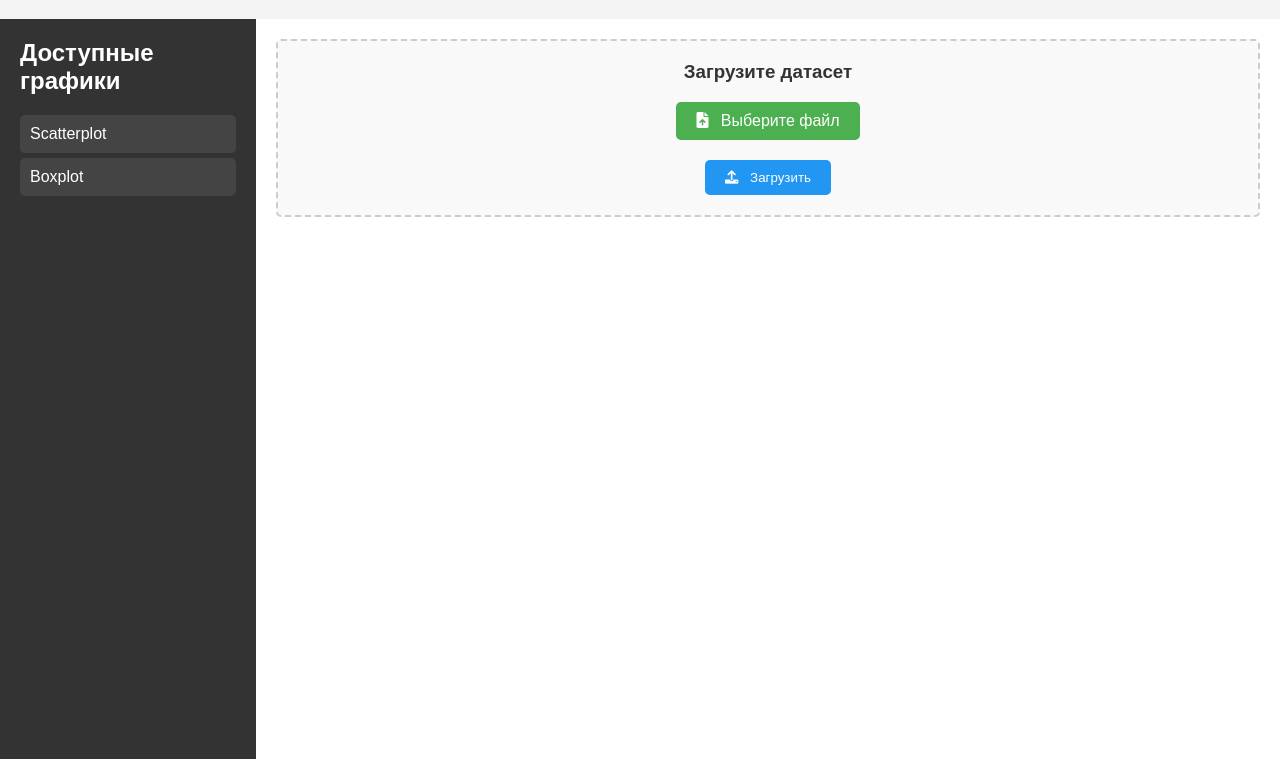
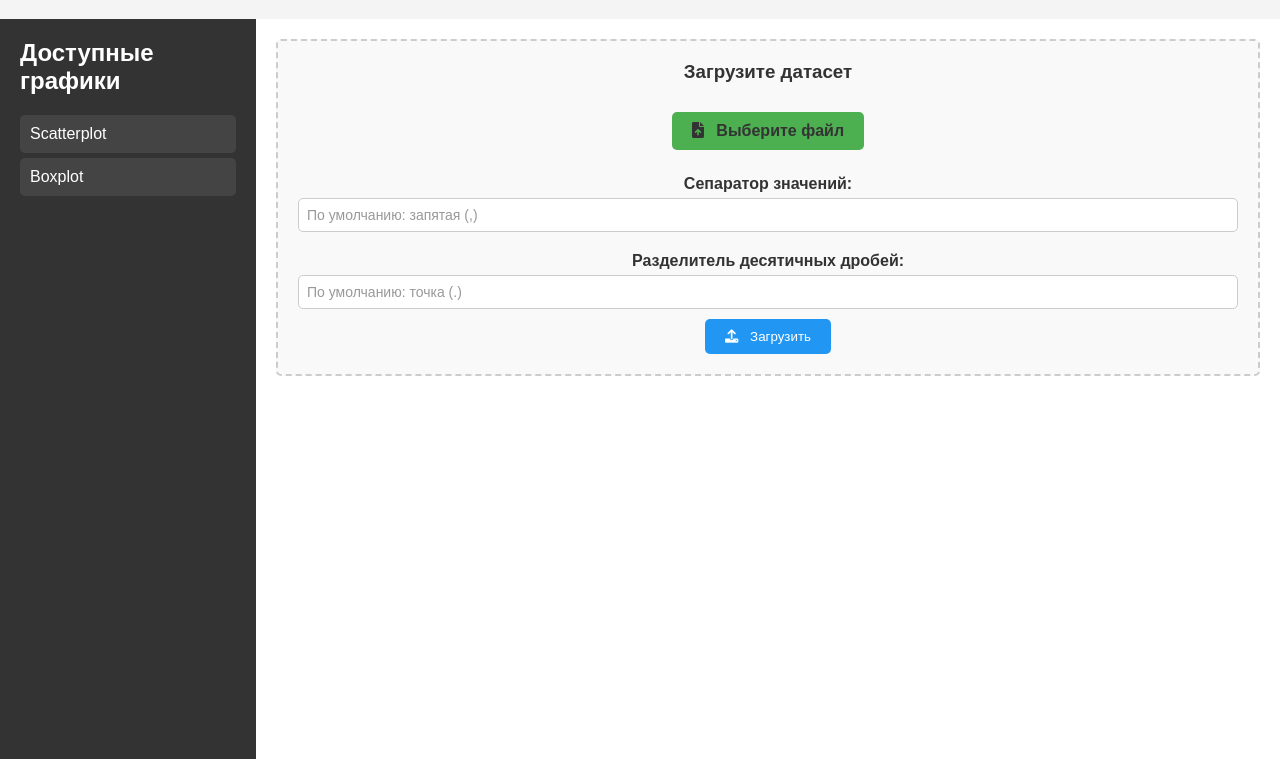
Before and after one commit to Cheshuyka/plotter, a Flask app: page /main in a window 1280 px wide. Shown: the part 41-800 px from the top of the page. Run offline with Flask 3, Linux system fonts and the light colour scheme; some libraries are stand-ins or nearby versions.

Commit message:
main.html - нормально работает загрузка файлов

```diff
--- a/server.py
+++ b/server.py
@@ -157,25 +157,46 @@ def upload_file():
         if file.filename == '' or not allowed_file(file.filename):
             return jsonify({'error': 'Неподдерживаемый формат файла. Используйте CSV или JSON.'}), 400
 
+        # Получаем параметры из формы
+        delimiter = request.form.get('delimiter', ',')  # По умолчанию запятая
+        decimal = request.form.get('decimal', '.')      # По умолчанию точка
+
         # Генерируем уникальное имя файла
         timestamp = datetime.now().strftime('%Y%m%d%H%M%S')
         filename = secure_filename(f"{timestamp}_{file.filename}")
+        filename = filename.rsplit('.', 1)[0] + '.csv'  # Меняем расширение на .csv
         filepath = os.path.join(app.config['UPLOAD_FOLDER'], filename)
 
-        # Сохраняем файл на сервере
-        file.save(filepath)
+        # Читаем файл в зависимости от его формата
+        if file.filename.endswith('.csv'):
+            # Читаем CSV-файл с учетом разделителей
+            df = pd.read_csv(file, sep=delimiter, decimal=decimal)
+        elif file.filename.endswith('.json'):
+            # Читаем JSON-файл
+            df = pd.read_json(file)
+        else:
+            return jsonify({'error': 'Неподдерживаемый формат файла. Используйте CSV или JSON.'}), 400
 
+        # Сохраняем файл в формате CSV с указанными параметрами
+        df.to_csv(filepath, index=False, sep=',', decimal='.')
+
+        # Обновляем информацию о файле в базе данных
         db_sess = db_session.create_session()
         user = db_sess.query(User).filter(User.id == current_user.id).first()
+
+        # Удаляем старый файл, если он существует
         if user.dataset_name is not None:
-            file_path = os.path.join(app.config['UPLOAD_FOLDER'], user.dataset_name)
-            if os.path.exists(file_path):
+            old_filepath = os.path.join(app.config['UPLOAD_FOLDER'], user.dataset_name)
+            if os.path.exists(old_filepath):
                 try:
-                    os.remove(file_path)
+                    os.remove(old_filepath)
                 except Exception as e:
-                    pass
+                    pass  # Игнорируем ошибки при удалении старого файла
+
+        # Сохраняем новое имя файла в базе данных
         user.dataset_name = filename
         db_sess.commit()
+
         # Возвращаем информацию о загруженном файле
         return jsonify({
             'message': 'Файл успешно загружен',
--- a/templates/main.html
+++ b/templates/main.html
@@ -246,6 +246,27 @@ tr:nth-child(even) {
         tr:hover {
             background-color: #f1f1f1; /* Цвет фона при наведении */
         }
+
+        .upload-block label {
+            display: block;
+            margin: 10px 0 5px;
+            font-weight: bold;
+            color: #333;
+        }
+
+        .upload-block input[type="text"] {
+            width: 100%;
+            padding: 8px;
+            margin-bottom: 10px;
+            border: 1px solid #ccc;
+            border-radius: 5px;
+            box-sizing: border-box;
+            font-size: 14px;
+        }
+
+        .upload-block input[type="text"]::placeholder {
+            color: #999;
+        }
     </style>
     <!-- Иконки Font Awesome -->
     <link rel="stylesheet" href="https://cdnjs.cloudflare.com/ajax/libs/font-awesome/6.0.0-beta3/css/all.min.css">
@@ -279,6 +300,14 @@ tr:hover {
                 </label>
             </div>
             <div id="file-name" class="file-name"></div>
+            <!-- Поле для сепаратора значений -->
+            <label for="delimiter">Сепаратор значений:</label>
+            <input type="text" id="delimiter" placeholder="По умолчанию: запятая (,)" maxlength="1">
+
+            <!-- Поле для разделителя десятичных дробей -->
+            <label for="decimal">Разделитель десятичных дробей:</label>
+            <input type="text" id="decimal" placeholder="По умолчанию: точка (.)" maxlength="1">
+
             <button class="upload-button" id="uploadButton">
                 <i class="fas fa-upload"></i> Загрузить
             </button>
@@ -510,14 +539,20 @@ tr:hover {
         return;
     }
 
+    // Получаем значения из полей ввода
+    const delimiter = document.getElementById('delimiter').value || ',';
+    const decimal = document.getElementById('decimal').value || '.';
+
     const formData = new FormData();
     formData.append('file', file);
+    formData.append('delimiter', delimiter); // Добавляем сепаратор
+    formData.append('decimal', decimal);     // Добавляем разделитель десятичных
 
     try {
         statusDiv.textContent = 'Загрузка файла...';
         const response = await fetch('/upload', {
             method: 'POST',
-                    body: formData,
+            body: formData,  // Отправляем FormData
         });
 
         const result = await response.json();
```
Lines whose indentation alone changed are shown as unchanged.
